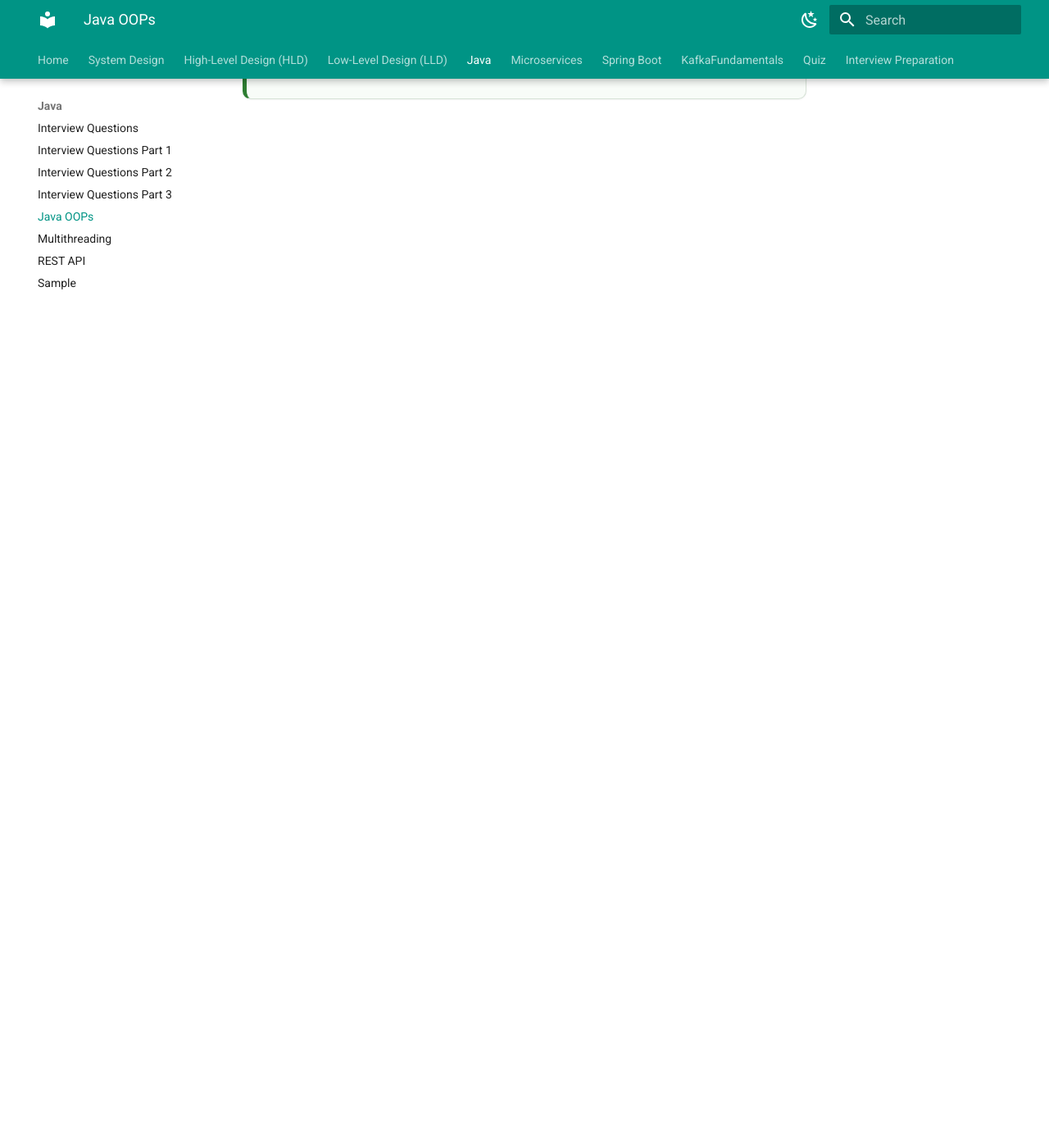
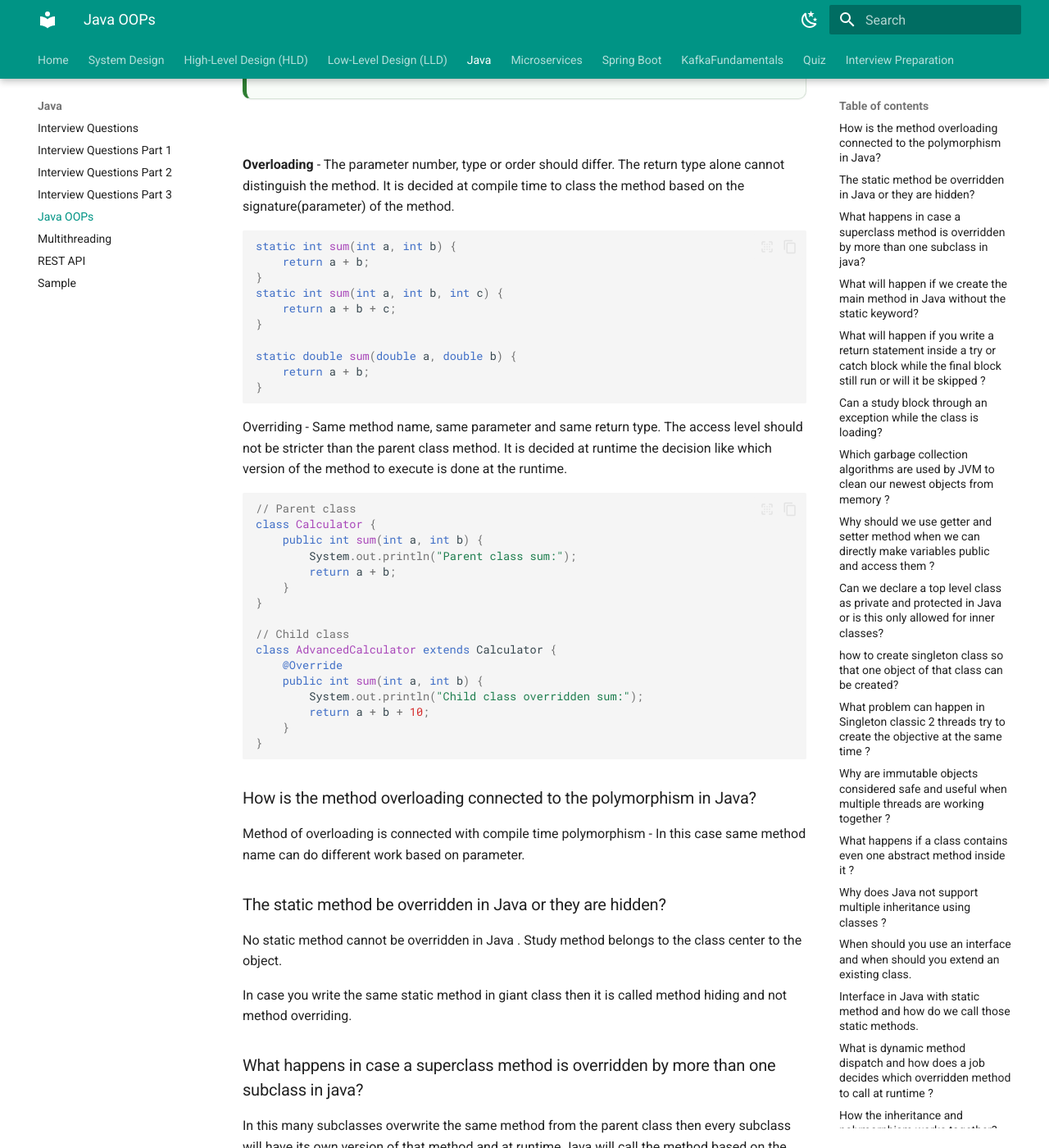
Before and after one commit to Suchismita-Deb/blogSystemDesign, an MkDocs documentation site: the page built from docs/02Java/OOPs.md, in a window 1280 px wide and 1400 px high, scrolled down 348 px. Shown: the whole window at 82% size. Built offline with MkDocs 1.6.1 and Material for MkDocs 9.7.7, drawn with Linux system fonts in a browser that asks for light colours; before the commit the page ends 900 px from its top, so only the background shows below that; some of the changed text lies outside the part shown.

Commit message:
initial commit

```diff
--- a/docs/02Java/OOPs.md
+++ b/docs/02Java/OOPs.md
@@ -6,6 +6,10 @@ Java is not 100% public oriented programming language because it uses primitive
 <summary>Reveal Answer</summary>
 Method Overloading - Same method name with different parameter(compile time polymorphism). <br>
 Method Overriding - Redefining a parent class method in a subclass with the same signature(runtime polymorphism).
+
+
+</details>
+</div>
 
 <br><br>
 <b>Overloading</b> - The parameter number, type or order should differ. The return type alone cannot distinguish the method. It is decided at compile time to class the method based on the signature(parameter) of the method.
```
